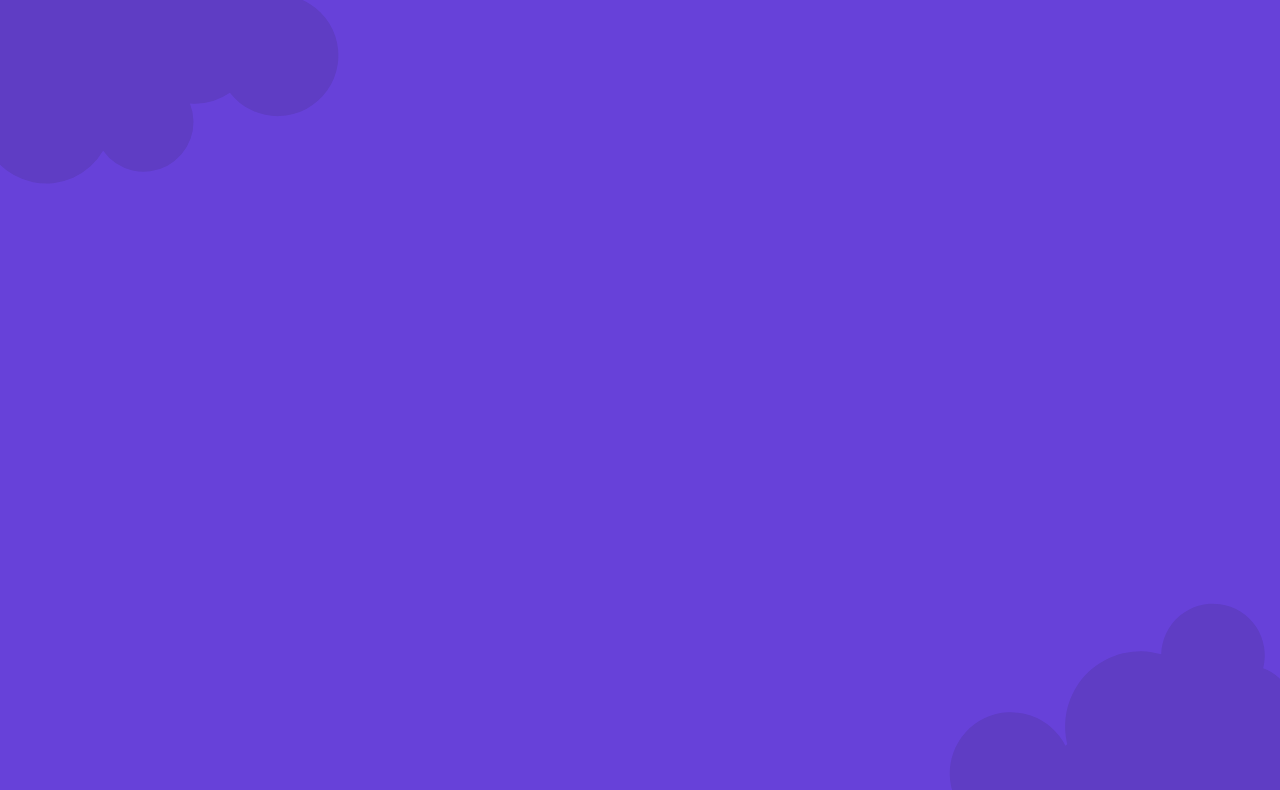
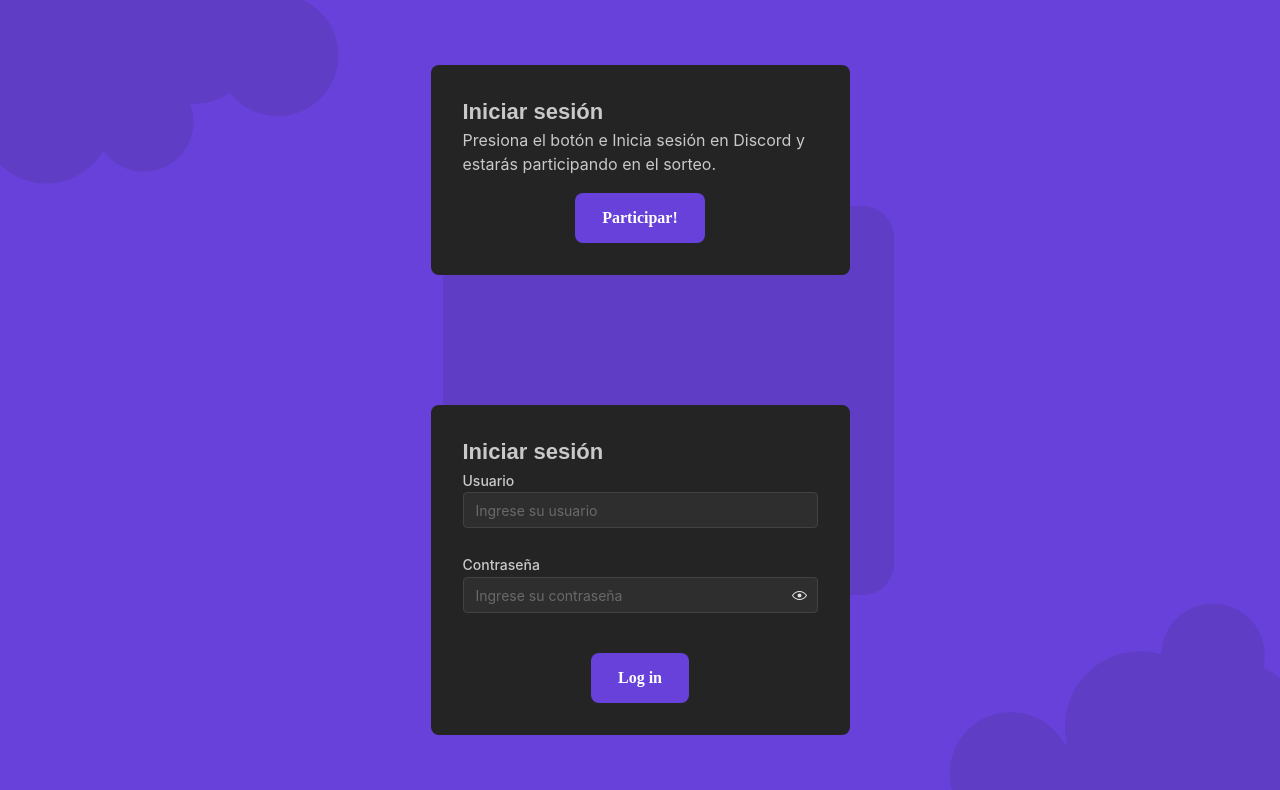
Before and after one commit to code-quest-jhlm/code-quest-frontend, a React (Vite) app: page / in a window 1280 px wide. Shown: the top 790 px of the page. Built offline with nearby package versions, Linux system fonts and the light colour scheme.

Commit message:
feat: added client and admin auth form

```diff
--- /dev/null
+++ b/src/components/AdminForm/index.tsx
@@ -0,0 +1,16 @@
+import { Button, Group, PasswordInput, TextInput } from '@mantine/core';
+import React from 'react';
+
+const AdminForm = () => (
+  <form>
+    <TextInput label="Usuario" placeholder="Ingrese su usuario" />
+    <PasswordInput label="Contraseña" placeholder="Ingrese su contraseña" />
+    <Group justify="center" mt="md">
+      <Button type="submit" size="lg">
+        Log in
+      </Button>
+    </Group>
+  </form>
+);
+
+export default AdminForm;
--- /dev/null
+++ b/src/components/ClientForm/index.tsx
@@ -0,0 +1,14 @@
+import { Button, Group, Text } from '@mantine/core';
+
+const ClientForm = () => (
+  <>
+    <Text>Presiona el botón e Inicia sesión en Discord y estarás participando en el sorteo.</Text>
+    <Group justify="center" mt="md">
+      <Button type="submit" size="lg">
+        Participar!
+      </Button>
+    </Group>
+  </>
+);
+
+export default ClientForm;
--- a/src/layouts/AuthLayout/AuthLayout.scss
+++ b/src/layouts/AuthLayout/AuthLayout.scss
@@ -8,6 +8,8 @@ body{
   margin: 0;
   max-width: 100%;
   min-height: 100vh;
+  display: grid;
+  place-items: center;
 
   &__cloud-top{
     position: absolute;
--- /dev/null
+++ b/src/layouts/FormLayout/FormLayout.scss
@@ -0,0 +1,27 @@
+:root {
+  --form-with: 26.1875rem;
+}
+
+.cq-form-wrapper-shadow {
+  background-color: var(--mantine-primary-color-9);
+  border-radius: var(--mantine-radius-xl);
+  width: calc(var(--form-with) + 2rem);
+  position: absolute;
+  z-index: 1;
+  min-height: 24.3125rem;
+  margin-left: 3.5rem;
+  padding: var(--mantine-spacing-xl) var(--mantine-spacing-xl);
+}
+
+.cq-form-bg {
+  z-index: 2;
+  background-color: var(--mantine-color-body);
+  border-radius: var(--mantine-radius-md);
+  width: var(--form-with);
+  padding: var(--mantine-spacing-xl) var(--mantine-spacing-xl);
+  form {
+    display: flex;
+    flex-direction: column;
+    row-gap: 1.5rem;
+  }
+}
--- /dev/null
+++ b/src/layouts/FormLayout/index.tsx
@@ -0,0 +1,26 @@
+import { Box, Title } from '@mantine/core';
+import { FC, ReactNode } from 'react';
+
+import './FormLayout.scss';
+
+interface FormLayoutProps {
+  title?: string;
+  variant?: 'admin' | 'client';
+  children: ReactNode;
+}
+
+const FormLayout: FC<FormLayoutProps> = ({ title = 'Iniciar sesión', children }) => (
+  <>
+    <Box className="cq-form-wrapper-shadow" />
+    <Box className="cq-form-bg">
+      <>
+        <Title order={3} mx="auto">
+          {title}
+        </Title>
+        {children}
+      </>
+    </Box>
+  </>
+);
+
+export default FormLayout;
--- a/src/pages/Home.page.tsx
+++ b/src/pages/Home.page.tsx
@@ -1,9 +1,19 @@
 import AuthLayout from '@/layouts/AuthLayout';
+import FormLayout from '@/layouts/FormLayout';
+
+import AdminForm from '@/components/AdminForm';
+import ClientForm from '@/components/ClientForm';
 
 export function HomePage() {
   return (
     <AuthLayout>
-      h1
+      <FormLayout>
+        <ClientForm />
+      </FormLayout>
+
+      <FormLayout>
+        <AdminForm />
+      </FormLayout>
     </AuthLayout>
   );
 }
--- a/src/theme.ts
+++ b/src/theme.ts
@@ -9,6 +9,9 @@ export const theme = createTheme({
   primaryColor: 'violet',
   components: {
     Button: Button.extend({
+      defaultProps: {
+        radius: 'md',
+      },
       styles: {
         inner: {
           fontFamily: 'Poppins',
```
